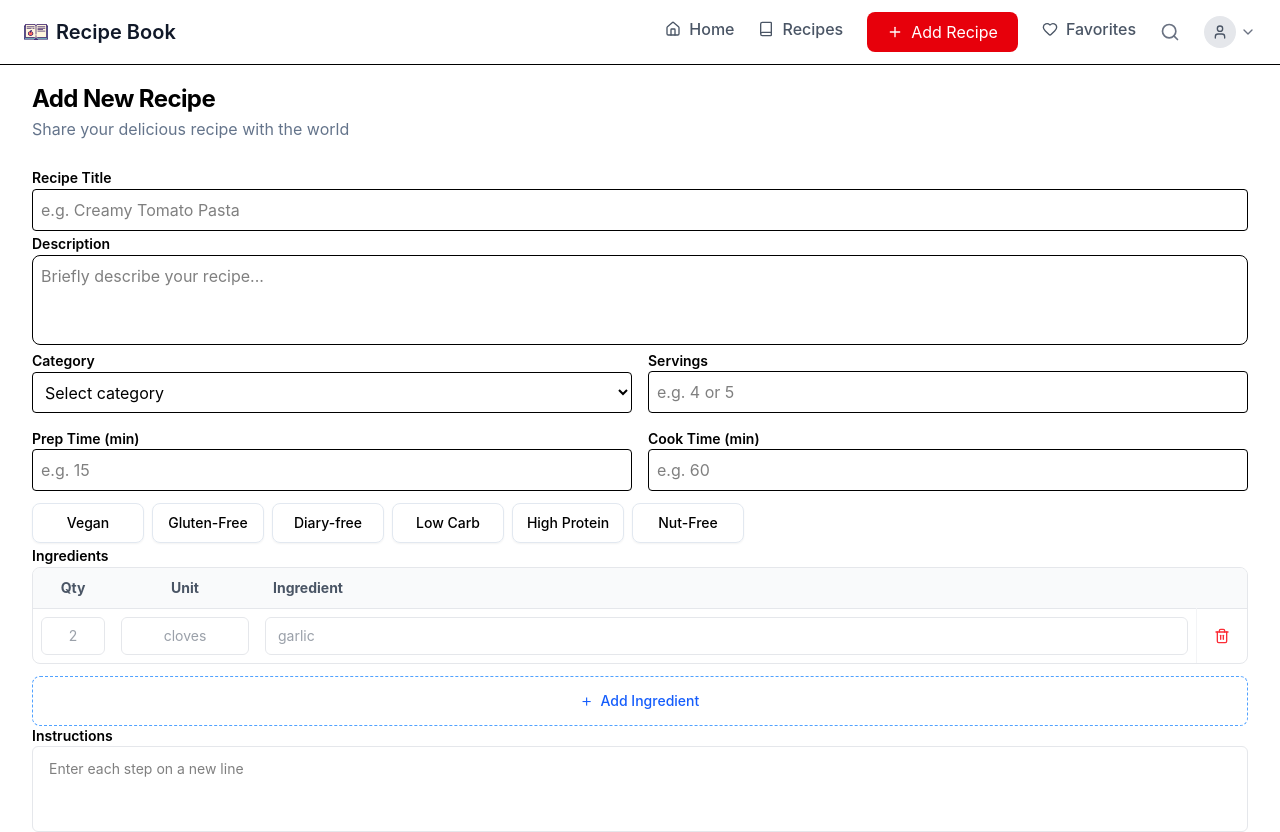
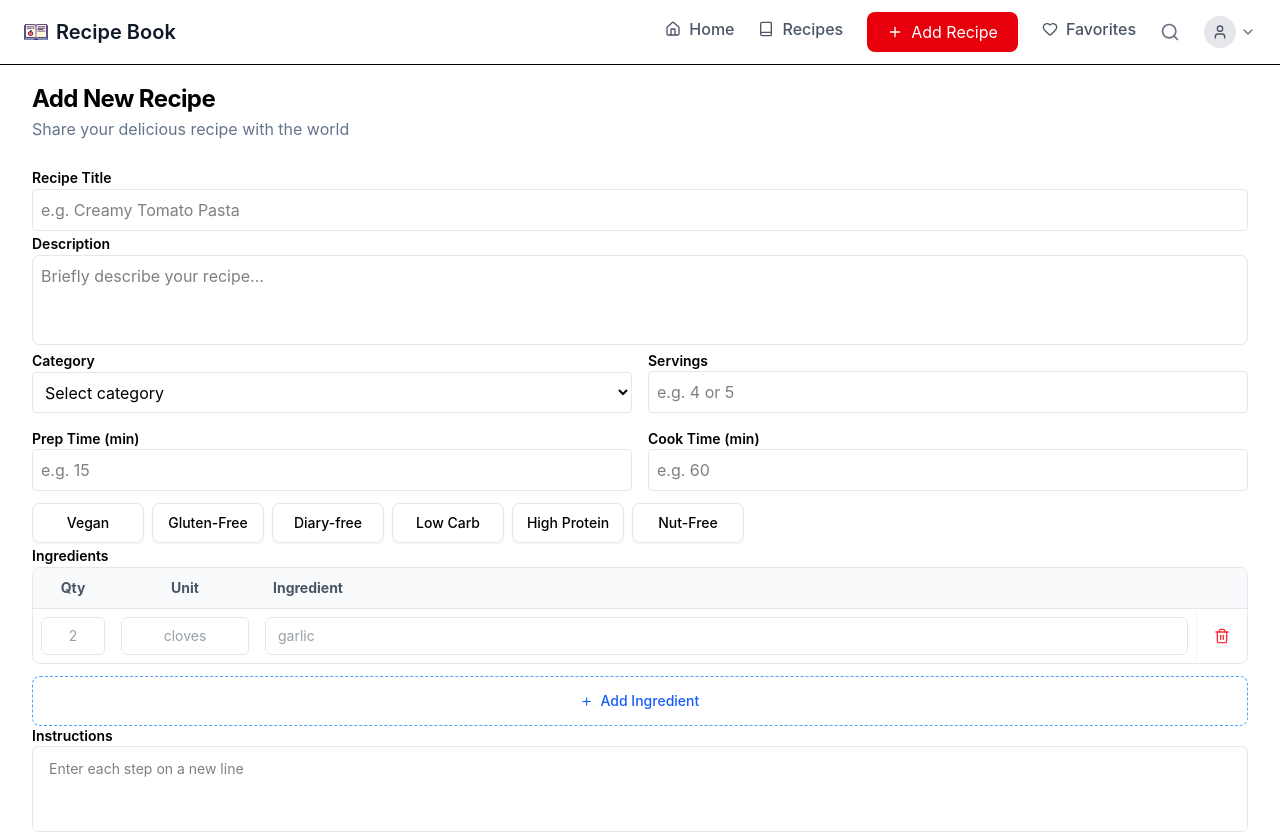
Before and after one commit to SrunTechsean/Interactive-Recipe-Book, a React (Vite) app: page /add in a window 1280 px wide. Shown: the top 832 px of the page. Built offline with nearby package versions, Linux system fonts and the light colour scheme.

Commit message:
feat: change border color

```diff
--- a/src/pages/AddRecipe.css
+++ b/src/pages/AddRecipe.css
@@ -5,3 +5,9 @@ h1 {
 .muted-foreground {
 	color: var(--color-text-muted);
 }
+
+input,
+select,
+textarea {
+	border: 1px solid #e5e7e8;
+}
```
